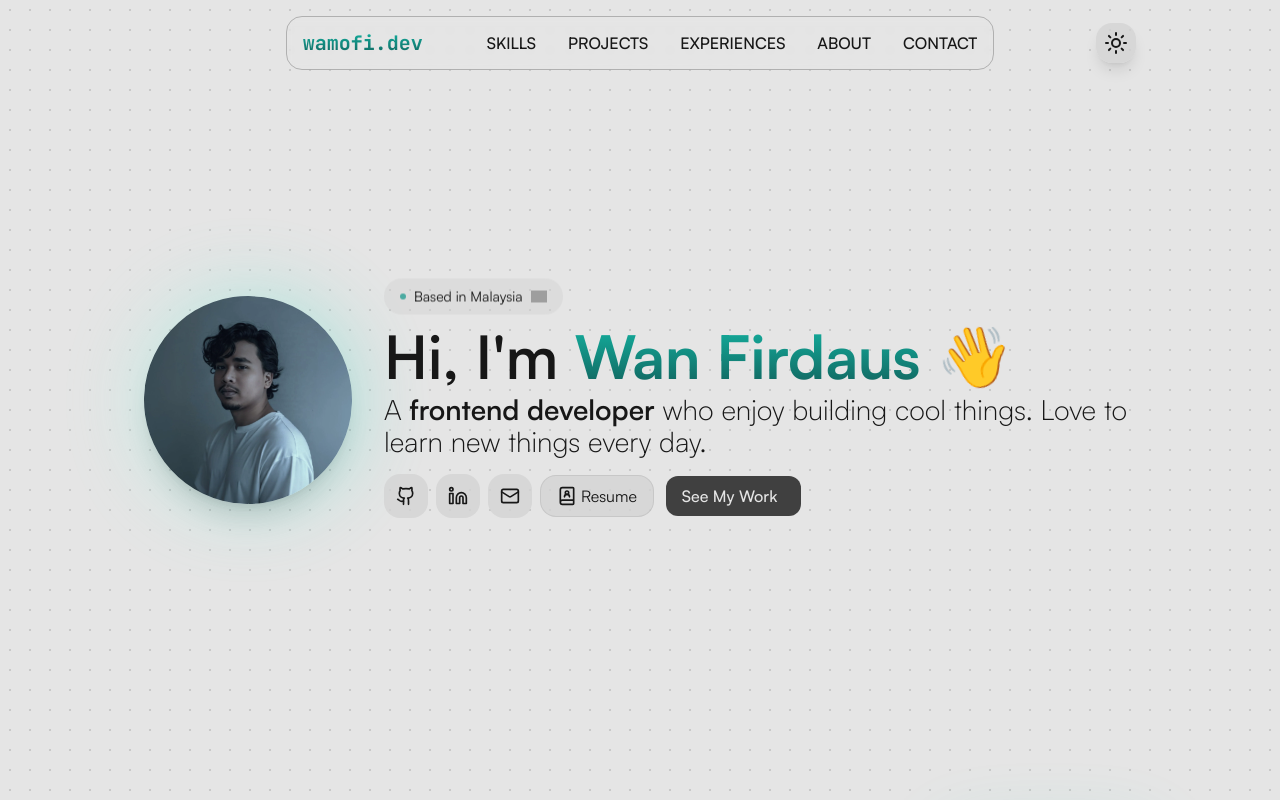
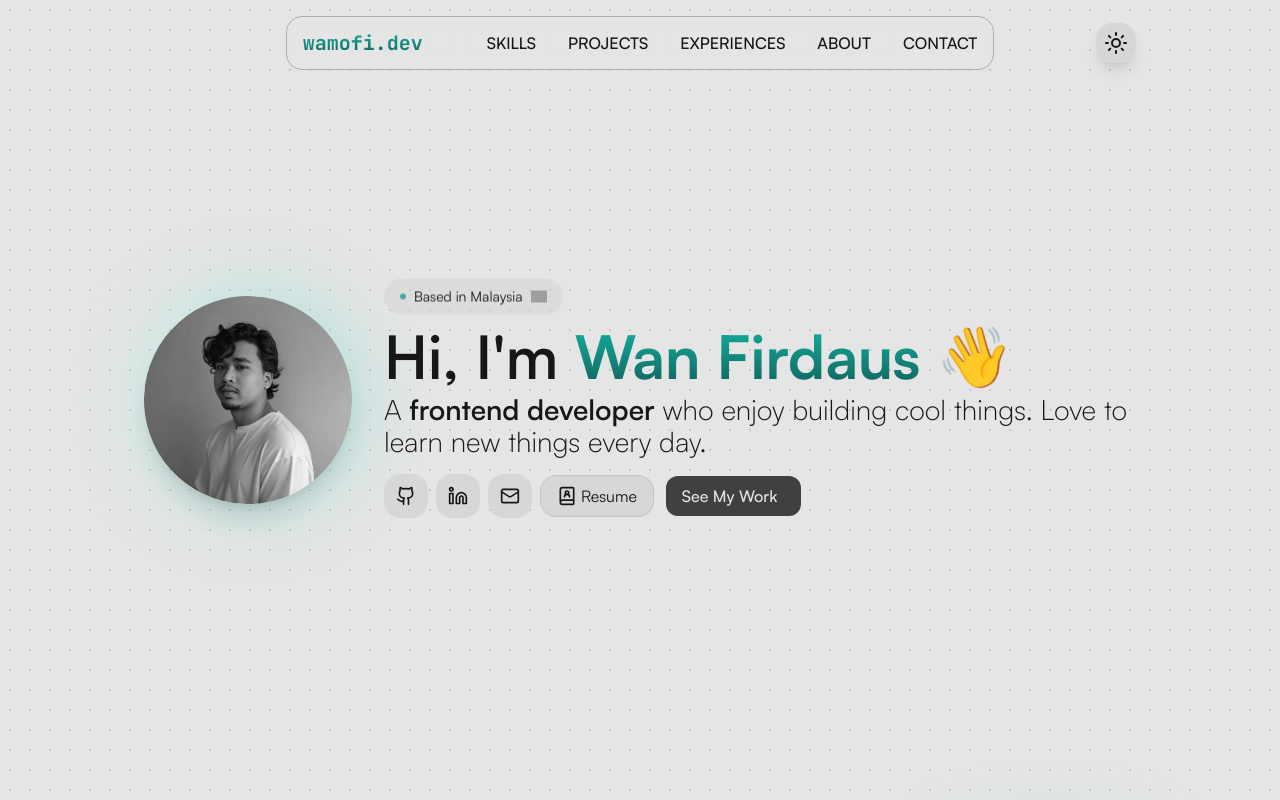
Before and after one commit to wamofi97/wamofi-portfolio, a React (Vite) app: page / in a window 1280 px wide. Shown: the top 800 px of the page. Built offline with nearby package versions, Linux system fonts and the light colour scheme; no server answers; grey boxes are pictures that could not be loaded.

Commit message:
use grayscale filter

```diff
--- a/src/components/Hero.jsx
+++ b/src/components/Hero.jsx
@@ -42,7 +42,7 @@ const callToActionItem = {
 const profileArray = [profile, profile2];
 
 export default function Hero() {
-  const [profileImg, setProfileImg] = useState(profileArray[0]);
+  // const [profileImg, setProfileImg] = useState(profileArray[1]);
 
   return (
     <section>
@@ -61,14 +61,14 @@ export default function Hero() {
           <div className="absolute inset-0 rounded-full bg-gradient-to-r from-teal-200 to-teal-400 opacity-40 blur-2xl transition-opacity group-hover:opacity-70"></div>
           <div className="relative rotate-3 rounded-full shadow-xl transition-transform duration-300 hover:rotate-0">
             <motion.img
-              src={profileImg}
+              src={profile2}
               alt="Profile"
-              onMouseEnter={() => setProfileImg(profileArray[1])}
-              onMouseLeave={() => setProfileImg(profileArray[0])}
-              className="h-52 min-w-52 rounded-full object-cover transition-all duration-300"
+              // onMouseEnter={() => setProfileImg(profileArray[1])}
+              // onMouseLeave={() => setProfileImg(profileArray[0])}
+              className="h-52 min-w-52 rounded-full object-cover grayscale transition-all duration-300"
               initial={{ scale: 1 }}
-              whileHover={{ scale: 1.1 }}
-              transition={{ duration: 0.1, ease: "easeInOut" }}
+              whileHover={{ scale: 1.1, filter: "grayscale(0)" }}
+              transition={{ duration: 0.3, ease: "easeInOut" }}
             />
           </div>
         </motion.div>
```
